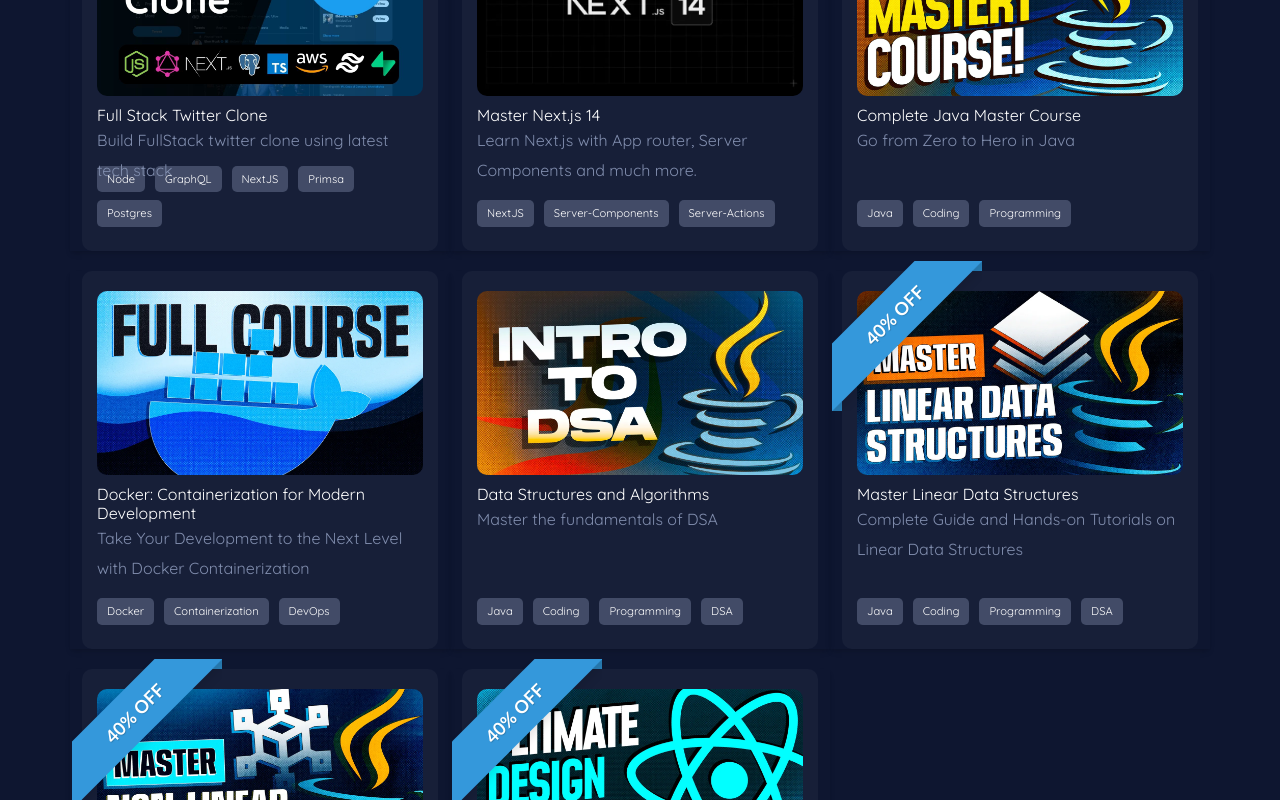
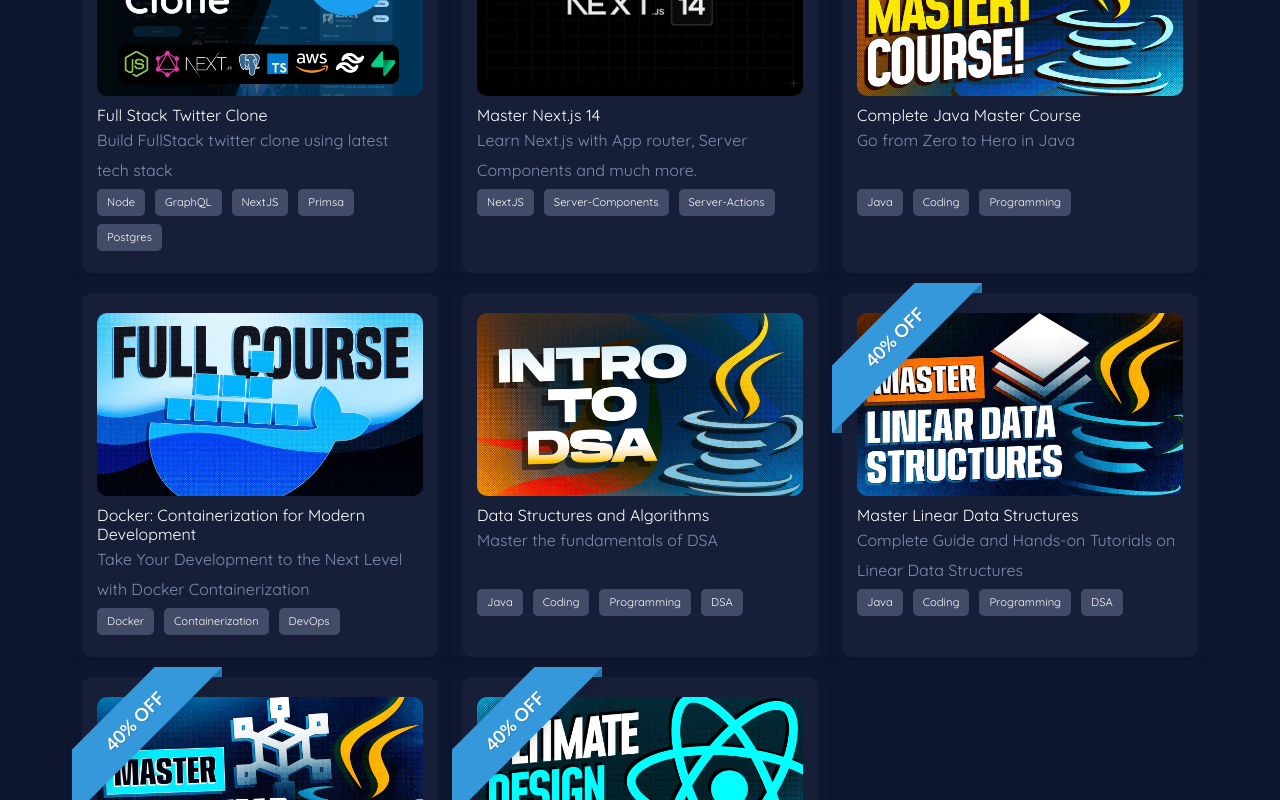
Before and after one commit to piyushgarg-dev/piyushgargdev-nextjs, a Next.js app: page / in a window 1280 px wide. Shown: the part 1500-2300 px from the top of the page. Built offline with nearby package versions, Linux system fonts and the light colour scheme; no server answers.

Commit message:
fixed course tag overlap problem

```diff
--- a/components/UI/PortfolioItem.jsx
+++ b/components/UI/PortfolioItem.jsx
@@ -36,14 +36,12 @@ const PortfolioItem = (props) => {
             </div>
 
             <h3 style={{ background: "transparent" }}>{title}</h3>
-            <p style={{ background: "transparent", }}>{subtitle}</p>
+            <p style={{ background: "transparent", minHeight:'60px'}}>{subtitle}</p>
 
-            <div className=" w-[100%] mt-5 lg:mt-0"> </div>
             <div
               style={{
-                position: "absolute",
+                position: "relative",
                 background: "transparent",
-                bottom: "20px",
                 display: "flex",
                 flexDirection: "row",
                 flexWrap: "wrap",
```
